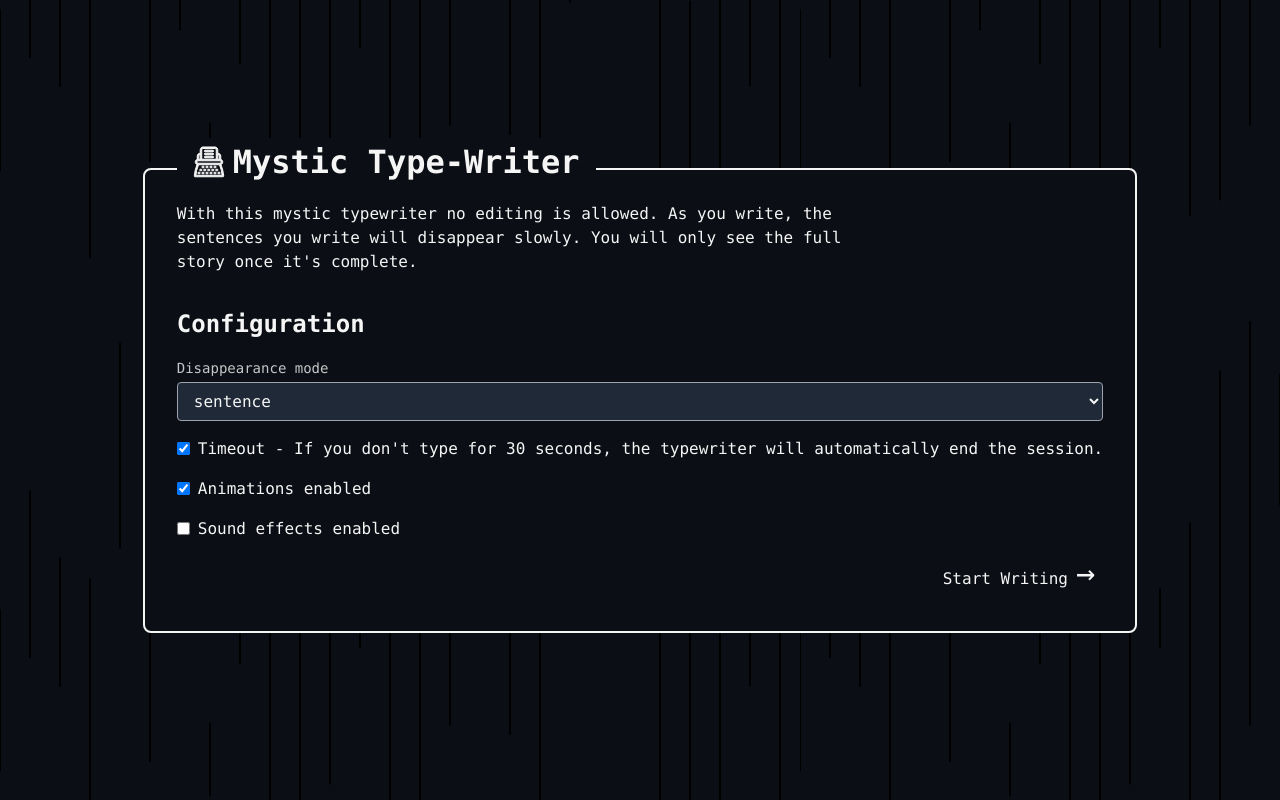
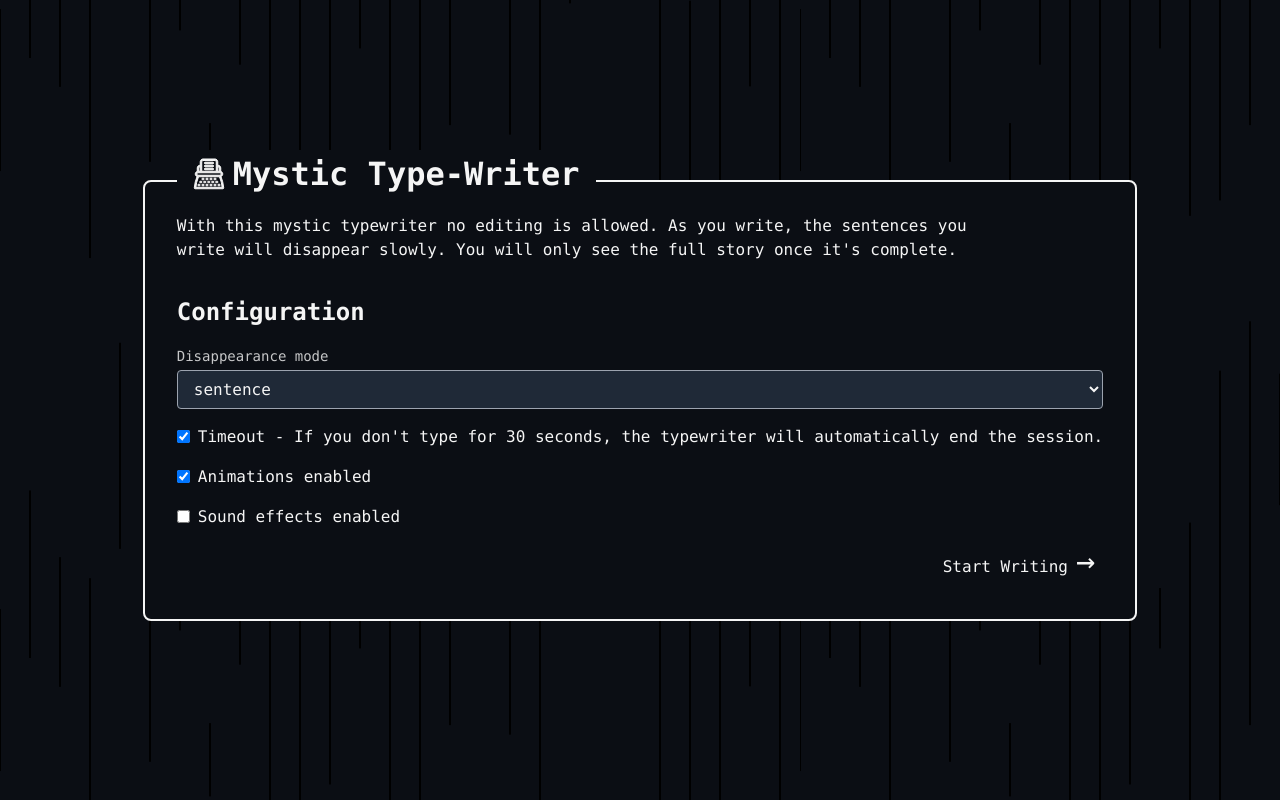
Before and after one commit to getkan/MysticTypeWriter, a SvelteKit app: page / in a window 1280 px wide. Built offline with nearby package versions, Linux system fonts and the light colour scheme.

Commit message:
minor fixes

```diff
--- a/src/routes/+page.svelte
+++ b/src/routes/+page.svelte
@@ -40,7 +40,7 @@
 		<Typewriter />
 		<span class="whitespace-nowrap">Mystic Type-Writer</span>
 	</h1>
-	<p class="max-w-175">
+	<p class="max-w-200">
 		With this mystic typewriter no editing is allowed. As you write, the {configState.disappearanceMode}s
 		you write will disappear slowly. You will only see the full story once it's
 		complete.
--- a/src/routes/share/+page.svelte
+++ b/src/routes/share/+page.svelte
@@ -88,7 +88,7 @@
 
 	{#if isShareSupported}
 		<button
-			class="border-offwhiteflex bg-background flex w-fit items-center gap-2 rounded-lg border-2 p-2 font-bold"
+			class="border-offwhiteflex bg-background flex w-fit cursor-pointer items-center gap-2 rounded-lg border-2 p-2 font-bold"
 			onclick={() =>
 				navigator.share({
 					title: "My Mystic Type-Writer Story",
```
